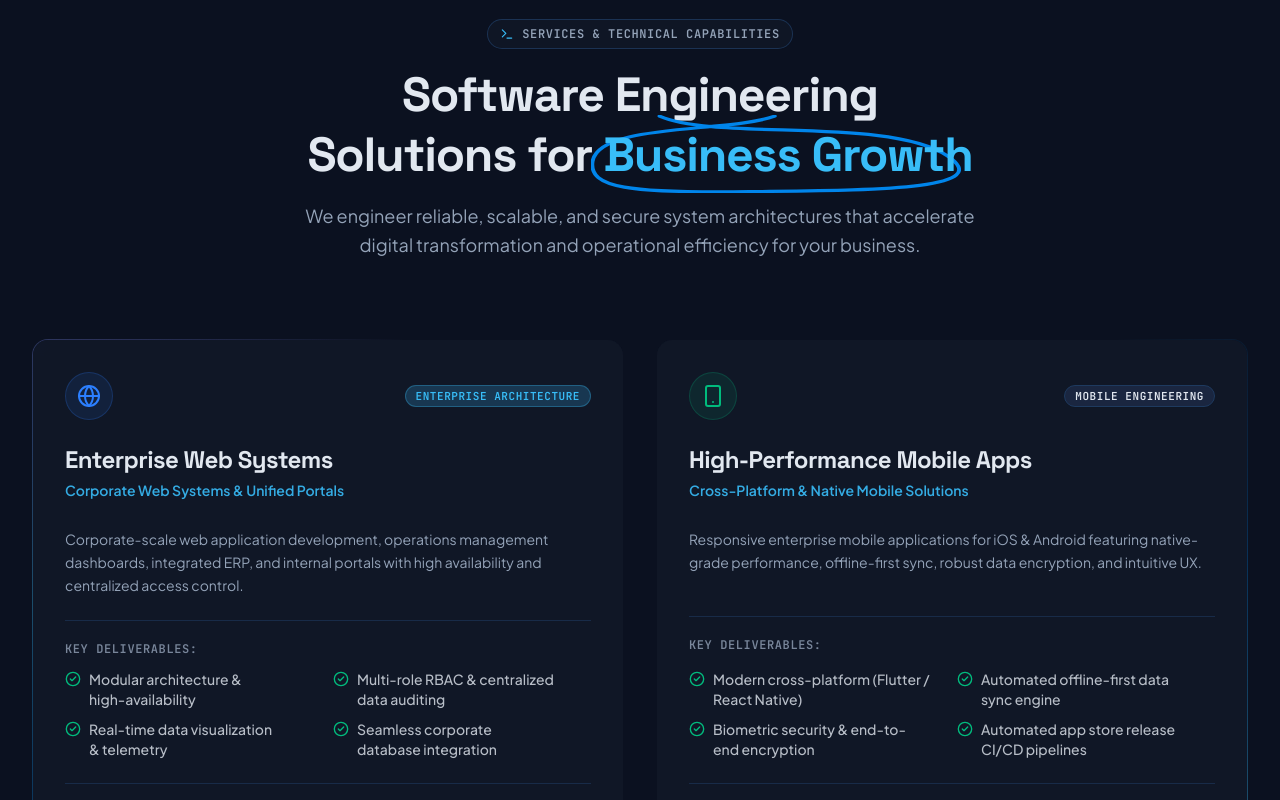
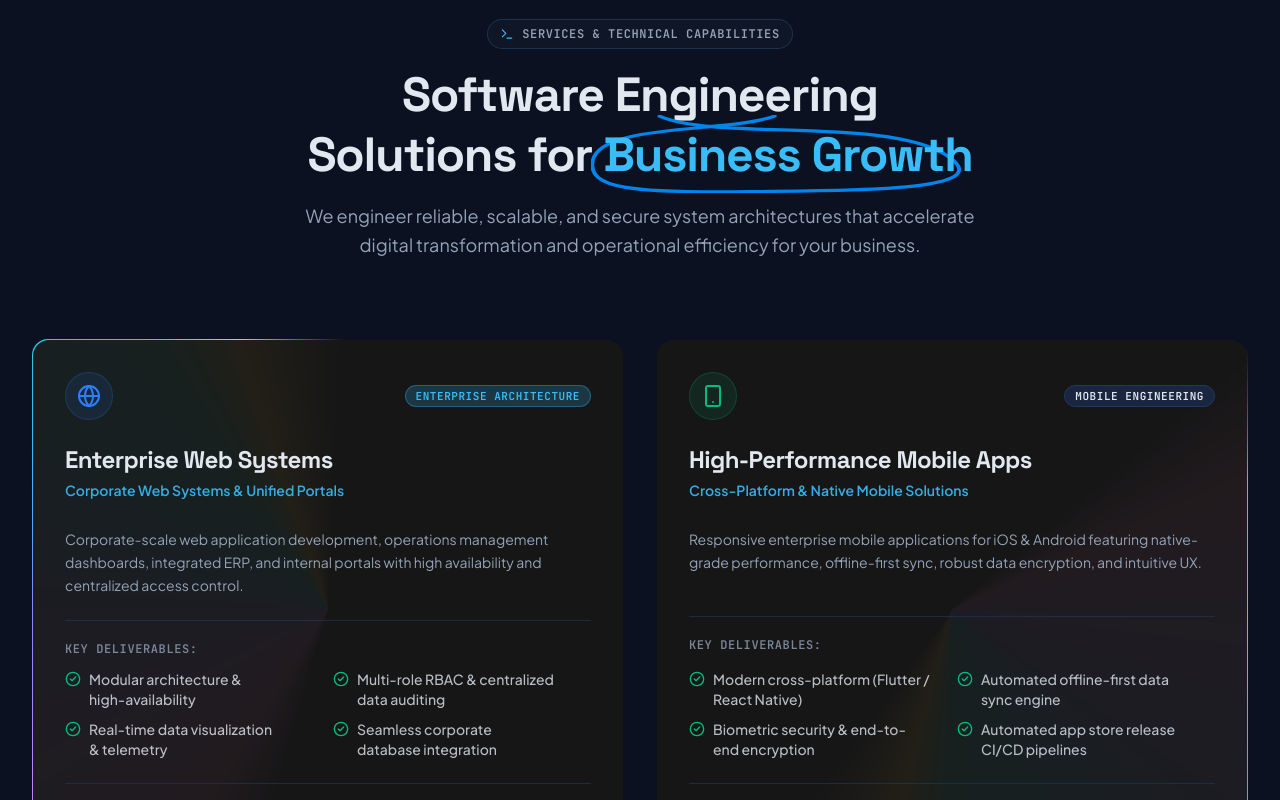
Before and after one commit to TehnonusaPS/tehnonusa-prima-solusi, a Next.js app: page /en in a window 1280 px wide. Shown: the part 1460-2260 px from the top of the page. Built offline with nearby package versions, Linux system fonts and the light colour scheme.

Commit message:
feat(ui): align AIGradientBorder card with authentic Hover.dev motion template and inner glow spill mask

```diff
--- a/src/components/sections/services/services-section.tsx
+++ b/src/components/sections/services/services-section.tsx
@@ -171,7 +171,7 @@ export function ServicesSection({ className }: ServicesSectionProps) {
                   duration={service.isFeatured ? 4 : 5.5}
                   className="h-full rounded-2xl"
                 >
-                <div className="relative flex flex-col h-full p-6 sm:p-8 rounded-[calc(1rem-1px)] bg-surface/90 hover:bg-surface/95 transition-all duration-300 shadow-sm group backdrop-blur-sm">
+                <div className="relative flex flex-col h-full p-6 sm:p-8 rounded-[inherit] bg-surface/95 dark:bg-neutral-900/95 hover:bg-surface transition-all duration-300 shadow-sm group">
                   {/* Top Row: Icon + Eyebrow Badge */}
                   <div className="flex items-center justify-between gap-4 mb-6">
                     <div
--- a/src/components/ui/ai-gradient-card.tsx
+++ b/src/components/ui/ai-gradient-card.tsx
@@ -16,23 +16,41 @@ export interface AIGradientBorderProps {
   duration?: number;
 }
 
+/**
+ * AIGradientBorder (Official Hover.dev Implementation)
+ * Features dynamic conic-gradient motion template and radial inner glow spill mask.
+ */
 export const AIGradientBorder: React.FC<AIGradientBorderProps> = ({
   children,
   className,
-  duration = 4.5,
+  duration = 3,
 }) => {
+  const turn = useMotionValue(0);
+
+  useEffect(() => {
+    animate(turn, 1, {
+      ease: "linear",
+      duration,
+      repeat: Infinity,
+    });
+  }, [duration, turn]);
+
+  const gradient = useMotionTemplate`conic-gradient(from ${turn}turn, transparent 0%, #f472b600 5%, #f472b6 10%, #c084fc 18%, #818cf8 26%, #38bdf8 34%, #2dd4bf 42%, #fbbf24 46%, #fbbf2400 52%, transparent 56%)`;
+
   return (
-    <div className={cn("relative p-px rounded-2xl group/gradient h-full flex flex-col overflow-hidden", className)}>
-      {/* GPU-composited rotating gradient (zero JS CPU overhead, 120 FPS silky smooth) */}
-      <div
-        style={{
-          animationDuration: `${duration}s`,
-        }}
-        className="pointer-events-none absolute -inset-[150%] rounded-full bg-[conic-gradient(from_0deg,transparent_0%,rgba(0,133,235,0.7)_14%,rgba(56,189,248,0.85)_26%,rgba(129,140,248,0.7)_38%,transparent_55%)] animate-[spin_5s_linear_infinite] opacity-40 group-hover/gradient:opacity-100 transition-opacity duration-300"
+    <div className={cn("relative p-px", className)}>
+      <motion.div
+        style={{ backgroundImage: gradient }}
+        className="absolute inset-0 rounded-[inherit]"
       />
 
-      <div className="relative rounded-[calc(1rem-1px)] overflow-hidden h-full flex flex-col z-10 bg-surface">
-        <div className="relative z-10 h-full flex flex-col">{children}</div>
+      <div className="relative rounded-[inherit] overflow-hidden h-full flex flex-col">
+        <div className="relative h-full flex flex-col">{children}</div>
+
+        <motion.div
+          style={{ backgroundImage: gradient }}
+          className="ai-glow-spill-mask opacity-70 blur-2xl pointer-events-none absolute inset-[-40%] z-10 overflow-hidden"
+        />
       </div>
     </div>
   );
@@ -47,43 +65,48 @@ export interface AIGradientAnimationCardProps {
 
 export const AIGradientAnimationCard: React.FC<AIGradientAnimationCardProps> = ({
   className,
-  question = "Bagaimana Tehnonusa mengoptimasi arsitektur sistem?",
-  answer = "Kami memadukan pendekatan serverless, caching terdistribusi, dan arsitektur modular untuk memastikan sistem Anda mampu menampung lonjakan traffic tanpa latensi.",
-  statusText = "Memproses analisis sistem...",
+  question = "Bagaimana Tehnonusa mengoptimasi arsitektur sistem enterprise?",
+  answer = "Kami memadukan pendekatan modular microservices, caching terdistribusi, dan automasi cloud untuk memastikan sistem Anda andal dengan latensi di bawah 100ms.",
+  statusText = "Menganalisis arsitektur sistem...",
 }) => {
   return (
-    <AIGradientBorder className={cn("mx-auto w-full max-w-sm border border-neutral-700/80 shadow-2xl", className)}>
-      <div className="grid gap-5 bg-neutral-900 p-5 pb-6 rounded-[calc(1.5rem-1px)]">
-        {/* Brand Logo Placeholder */}
-        <div className="flex items-center gap-2">
+    <AIGradientBorder
+      className={cn(
+        "mx-auto w-full max-w-sm rounded-3xl border border-neutral-700 bg-neutral-900/90",
+        className
+      )}
+    >
+      <div className="grid gap-6 bg-neutral-900 p-4 pb-6 rounded-[inherit]">
+        {/* Brand Logo Header */}
+        <div className="flex items-center gap-2.5">
           <div className="w-8 h-8 rounded-lg bg-primary/20 text-primary flex items-center justify-center font-bold text-sm">
             T
           </div>
-          <span className="text-xs font-semibold text-neutral-300 uppercase tracking-wider">
+          <span className="text-xs font-semibold text-neutral-200 uppercase tracking-wider">
             Tehnonusa AI Core
           </span>
         </div>
 
-        {/* User Question */}
-        <div className="p-3.5 flex items-center gap-2.5 rounded-2xl border border-neutral-700/80 bg-neutral-950/80 hover:bg-neutral-900 transition-colors cursor-pointer">
+        {/* User Question Pill */}
+        <div className="p-4 flex items-center gap-2 rounded-2xl border border-neutral-700 bg-neutral-950 hover:bg-neutral-900 transition-colors cursor-pointer">
           <div className="w-5 h-5 rounded-full bg-emerald-500/20 text-emerald-400 flex items-center justify-center text-[10px] font-bold shrink-0">
             U
           </div>
           <p className="text-xs text-neutral-400 flex-1 line-clamp-1 font-medium">
             {question}
           </p>
-          <ChevronDown className="h-4 w-4 text-neutral-500 shrink-0" />
+          <ChevronDown className="w-4 h-4 text-neutral-500 shrink-0" />
         </div>
 
         {/* AI Answer Text */}
-        <p className="text-xs sm:text-sm leading-relaxed text-neutral-300 font-normal">
+        <p className="text-sm leading-relaxed text-neutral-300">
           {answer}
         </p>
 
-        {/* Status / Loading indicator */}
-        <div className="flex gap-2 items-center pt-1 border-t border-neutral-800/80">
-          <Loader2 className="h-3.5 w-3.5 text-primary animate-spin" />
-          <p className="text-xs text-neutral-400 font-medium">{statusText}</p>
+        {/* Loading Spinner */}
+        <div className="flex gap-2 items-center">
+          <Loader2 className="w-4 h-4 text-neutral-500 animate-spin" />
+          <p className="text-xs text-neutral-500">{statusText}</p>
         </div>
       </div>
     </AIGradientBorder>
```
